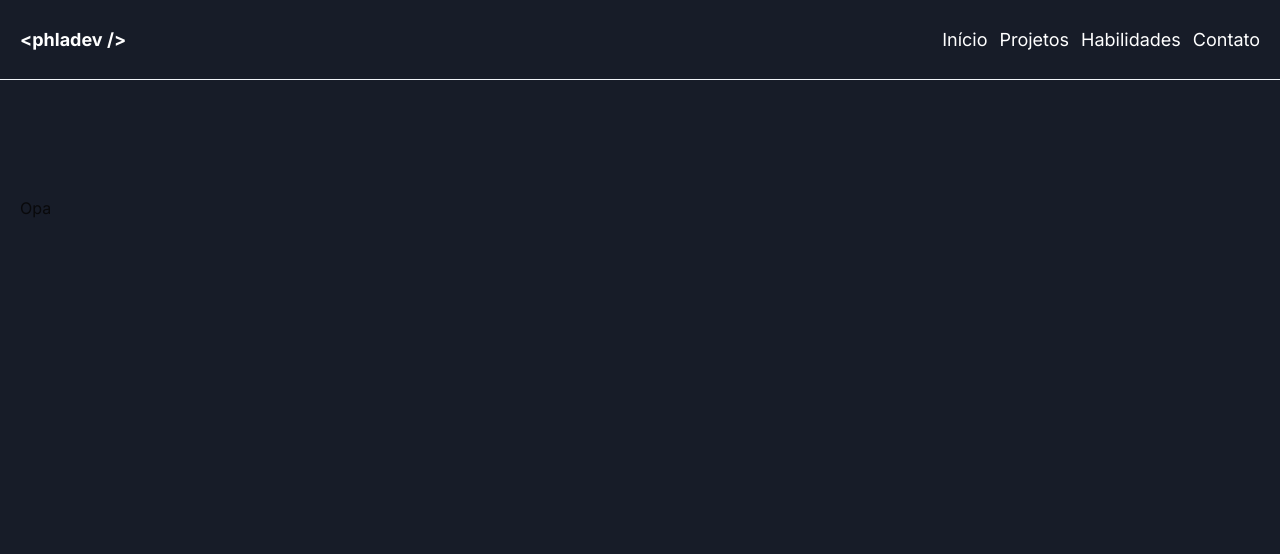
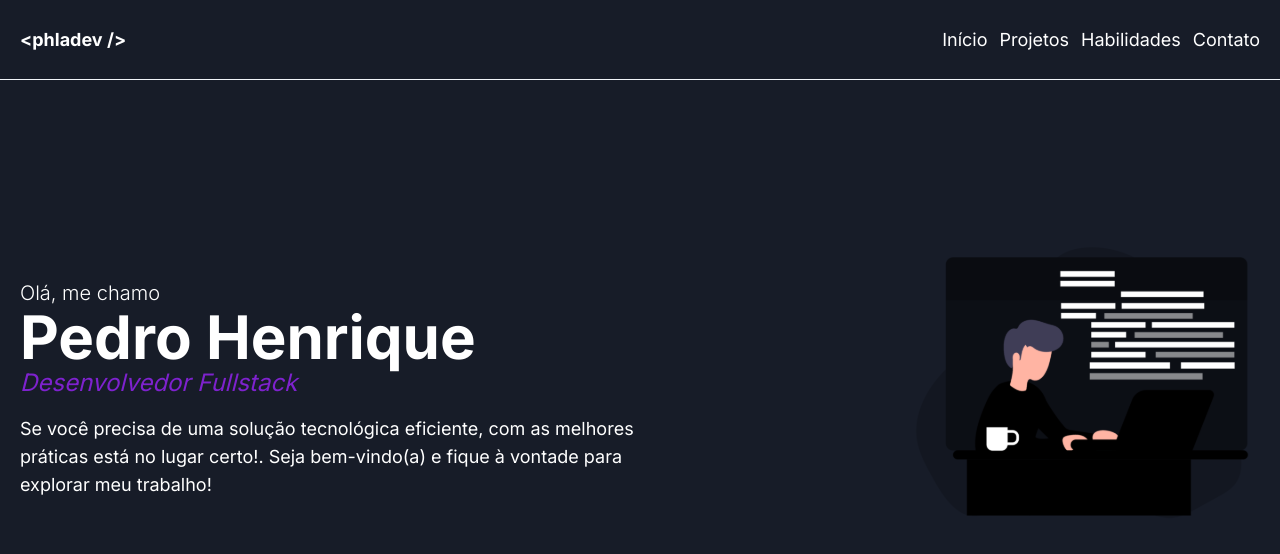
Before and after one commit to phladev/linked-portfolio, a Next.js app: page / in a window 1280 px wide. Shown: the top 554 px of the page. Built offline with nearby package versions, Linux system fonts and the light colour scheme.

Commit message:
feature: add home section to the website

```diff
--- a/app/page.tsx
+++ b/app/page.tsx
@@ -1,9 +1,42 @@
+import Image from 'next/image'
+
 export default function Home() {
   return (
-    <>
+    <div>
       <main className="p-5 mt-24 md:container w-full m-auto relative scroll-smooth">
-        <h1>Opa</h1>
+        <section className="w-full py-5" id="home">
+          {/* Info */}
+          <div className="flex items-center justify-between text-white">
+            <div className="flex flex-col justify-center">
+              <p className="font-light md:text-xl">Olá, me chamo</p>
+              <h1 className="text-5xl md:text-6xl">
+                <strong>Pedro Henrique</strong>
+              </h1>
+              <p className="text-lg md:text-2xl text-purple-700">
+                <cite>Desenvolvedor Fullstack</cite>
+              </p>
+
+              <div className="mt-4 flex items-center gap-4 text-start">
+                <p className="text-sm md:text-lg md:w-[75%]">
+                  Se você precisa de uma solução tecnológica eficiente, com as
+                  melhores práticas está no lugar certo!. Seja bem-vindo(a) e
+                  fique à vontade para explorar meu trabalho!
+                </p>
+              </div>
+            </div>
+            {/* Image only on bigger screens */}
+            <div className="hidden md:flex">
+              <Image
+                src="/coding.svg"
+                alt="Imagem cartonizada de um homem programando"
+                width={550}
+                height={550}
+                priority
+              />
+            </div>
+          </div>
+        </section>
       </main>
-    </>
+    </div>
   )
 }
```
